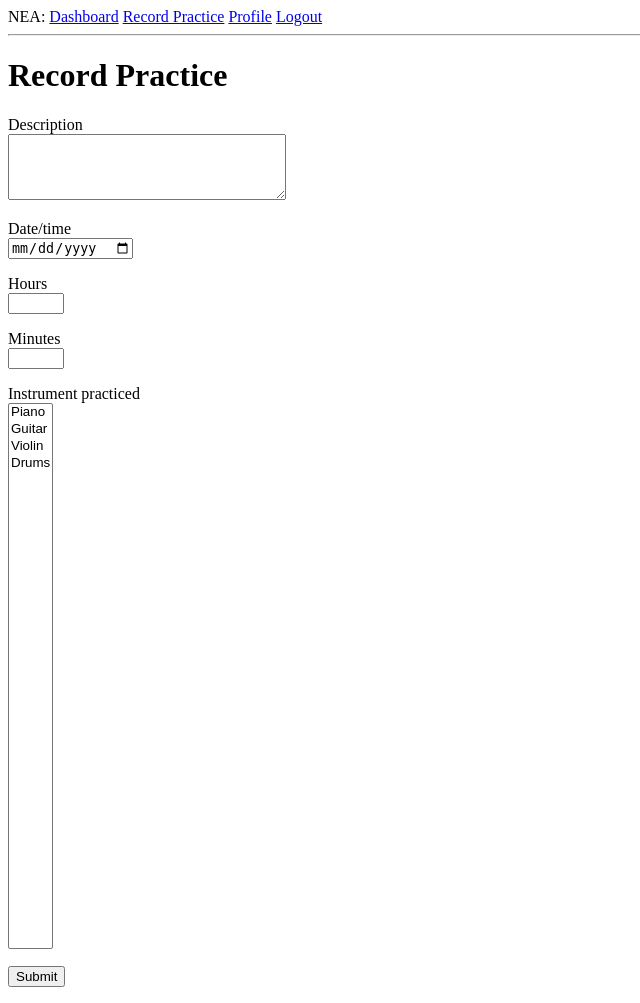
After one commit to finlaypearce/NEA, a Flask app: page /student/record_practice in a window 1280 px wide. The commit adds this page. Shown: the whole page, without its empty margins (0-640 px from the left). Run offline with Flask 2, Linux system fonts and the light colour scheme; the visitor is signed in with stand-in values (Sample User, id 1); data comes from the database, SQL or seed files in the repository.

Commit message:
Add practice logging i dont care anymore

```diff
--- a/NEA/__init__.py
+++ b/NEA/__init__.py
@@ -6,7 +6,7 @@ from flask_login import LoginManager
 
 
 app = Flask(__name__, instance_relative_config=True)
-# app.config.from_object(Config)
+app.config.from_object(Config)
 app.config.from_pyfile('config.py')
 db = SQLAlchemy(app)
 migrate = Migrate(app, db)
--- a/NEA/forms.py
+++ b/NEA/forms.py
@@ -1,6 +1,6 @@
 from flask_wtf import FlaskForm
-from wtforms import StringField, PasswordField, BooleanField, SubmitField, TextAreaField
-from wtforms.validators import DataRequired, ValidationError, Email, EqualTo, Length
+from wtforms import StringField, PasswordField, BooleanField, SubmitField, TextAreaField, DateField, IntegerField, SelectField
+from wtforms.validators import DataRequired, ValidationError, Email, EqualTo, Length, NumberRange, InputRequired
 from NEA.models import User
 
 
@@ -42,3 +42,15 @@ class EditProfileForm(FlaskForm):
     month_goal = TextAreaField("This month's goal", validators=[Length(min=0, max=140)])
     year_goal = TextAreaField("This year's goal", validators=[Length(min=0, max=140)])
     submit = SubmitField('Submit')
+
+
+class PracticeForm(FlaskForm):
+    body = TextAreaField('Description', validators=[Length(min=0, max=140)])
+    timestamp = DateField('Date/time', validators=[DataRequired()], format='%d-%m-%Y')
+    hours = IntegerField(validators=[InputRequired(), NumberRange(min=0, max=24)])
+    minutes = IntegerField(validators=[InputRequired(), NumberRange(min=0, max=60)])
+    instrument = SelectField('Instrument practiced',
+                             choices=[('piano', 'Piano'), ('guitar', 'Guitar'),
+                                      ('violin', 'Violin'), ('drums', 'Drums')],
+                             validators=[DataRequired()])
+    submit = SubmitField('Submit')
--- a/NEA/templates/base.html
+++ b/NEA/templates/base.html
@@ -11,6 +11,8 @@
         <div>
             NEA:
             {% if not current_user.is_anonymous %}
+            <a href="{{ url_for('student.student_dashboard') }}">Dashboard</a>
+            <a href="{{ url_for('student.record_practice') }}">Record Practice</a>
             <a href="{{ url_for('profile.user', username=current_user.username) }}">Profile</a>
             <a href="{{ url_for('login.logout') }}">Logout</a>
             {% endif %}
--- a/NEA/templates/profile/user.html
+++ b/NEA/templates/profile/user.html
@@ -30,4 +30,10 @@
         </tr>
     </table>
     {% endfor %}
+    {% if prev_url %}
+    <a href="{{ prev_url }}">Newer posts</a>
+    {% endif %}
+    {% if next_url %}
+    <a href="{{ next_url }}">Older posts</a>
+    {% endif %}
 {% endblock %}
--- /dev/null
+++ b/NEA/templates/student/record_practice.html
@@ -0,0 +1,44 @@
+{% extends "base.html" %}
+
+{% block content %}
+    <h1>Record Practice</h1>
+    <form action="" method="post">
+        {{ form.hidden_tag() }}
+        <p>
+            {{ form.body.label }}<br>
+            {{ form.body(cols=32, rows=4) }}<br>
+            {% for error in form.body.errors %}
+            <span style="color: red;">[{{ error }}]</span>
+            {% endfor %}
+        </p>
+        <p>
+            {{ form.timestamp.label }}<br>
+            {{ form.timestamp(size=32) }}<br>
+            {% for error in form.timestamp.errors %}
+            <span style="color: red;">[{{ error }}]</span>
+            {% endfor %}
+        </p>
+        <p>
+            {{ form.hours.label }}<br>
+            {{ form.hours(size=32) }}<br>
+            {% for error in form.hours.errors %}
+            <span style="color: red;">[{{ error }}]</span>
+            {% endfor %}
+        </p>
+        <p>
+            {{ form.minutes.label }}<br>
+            {{ form.minutes(size=32) }}<br>
+            {% for error in form.minutes.errors %}
+            <span style="color: red;">[{{ error }}]</span>
+            {% endfor %}
+        </p>
+        <p>
+            {{ form.instrument.label }}<br>
+            {{ form.instrument(size=32) }}<br>
+            {% for error in form.instrument.errors %}
+            <span style="color: red;">[{{ error }}]</span>
+            {% endfor %}
+        </p>
+        <p>{{ form.submit() }}</p>
+    </form>
+{% endblock %}
--- a/NEA/views/student.py
+++ b/NEA/views/student.py
@@ -1,5 +1,8 @@
-from flask import Blueprint, render_template
-from flask_login import login_required
+from flask import Blueprint, render_template, url_for, redirect, flash, request
+from flask_login import login_required, current_user
+from ..forms import PracticeForm
+from ..models import Practice
+from NEA import db, app
 
 
 student = Blueprint('student', __name__)
@@ -8,14 +11,27 @@ student = Blueprint('student', __name__)
 @student.route('/dashboard')
 @login_required
 def student_dashboard():
-    practice = [
-        {
-            'author': {'username': 'John'},
-            'body': '1 hour practice.'
-        },
-        {
-            'author': {'username': 'Susan'},
-            'body': '1.5 hours practice!'
-        }
-    ]
-    return render_template('student/s_dashboard.html', title='Student Dashboard', practice=practice)
+    page = request.args.get('page', 1, type=int)
+    entries = current_user.followed_entries().paginate(
+        page, app.config['POSTS_PER_PAGE'], False)
+    next_url = url_for('student.student_dashboard', page=entries.next_num) \
+        if entries.has_next else None
+    prev_url = url_for('student.student_dashboard', page=entries.prev_num) \
+        if entries.has_prev else None
+    practice = current_user.followed_entries().all()
+    return render_template('student/s_dashboard.html', title='Student Dashboard',
+                           practice=practice, entries=entries.items)
+
+
+@student.route('/record_practice', methods=['GET', 'POST'])
+@login_required
+def record_practice():
+    form = PracticeForm()
+    if form.validate_on_submit():
+        time = form.hours.data*3600 + form.minutes.data*60
+        entry = Practice(body=form.body.data, author=current_user, duration=time, instrument=form.instrument.data)
+        db.session.add(entry)
+        db.session.commit()
+        flash('Practice entry successfully made!')
+        return redirect(url_for('student.student_dashboard'))
+    return render_template('student/record_practice.html', title='Record Practice', form=form)
--- a/config.py
+++ b/config.py
@@ -3,3 +3,4 @@ import os
 
 class Config(object):
     DEBUG = False
+    POSTS_PER_PAGE = 3
```
Also changed, not shown: NEA/templates/student/s_dashboard.html (+7 -1 lines), NEA/views/profile.py (+9 -7 lines).
